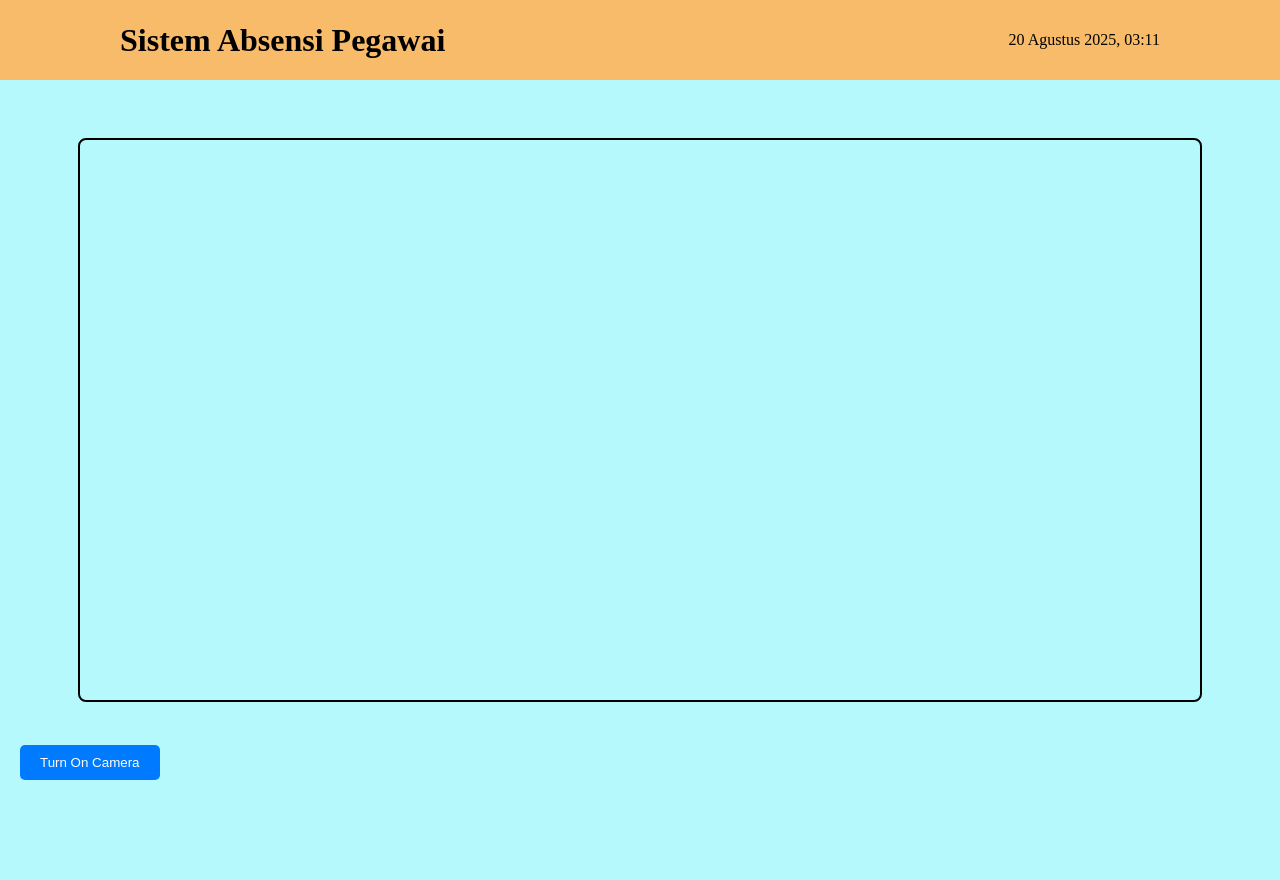
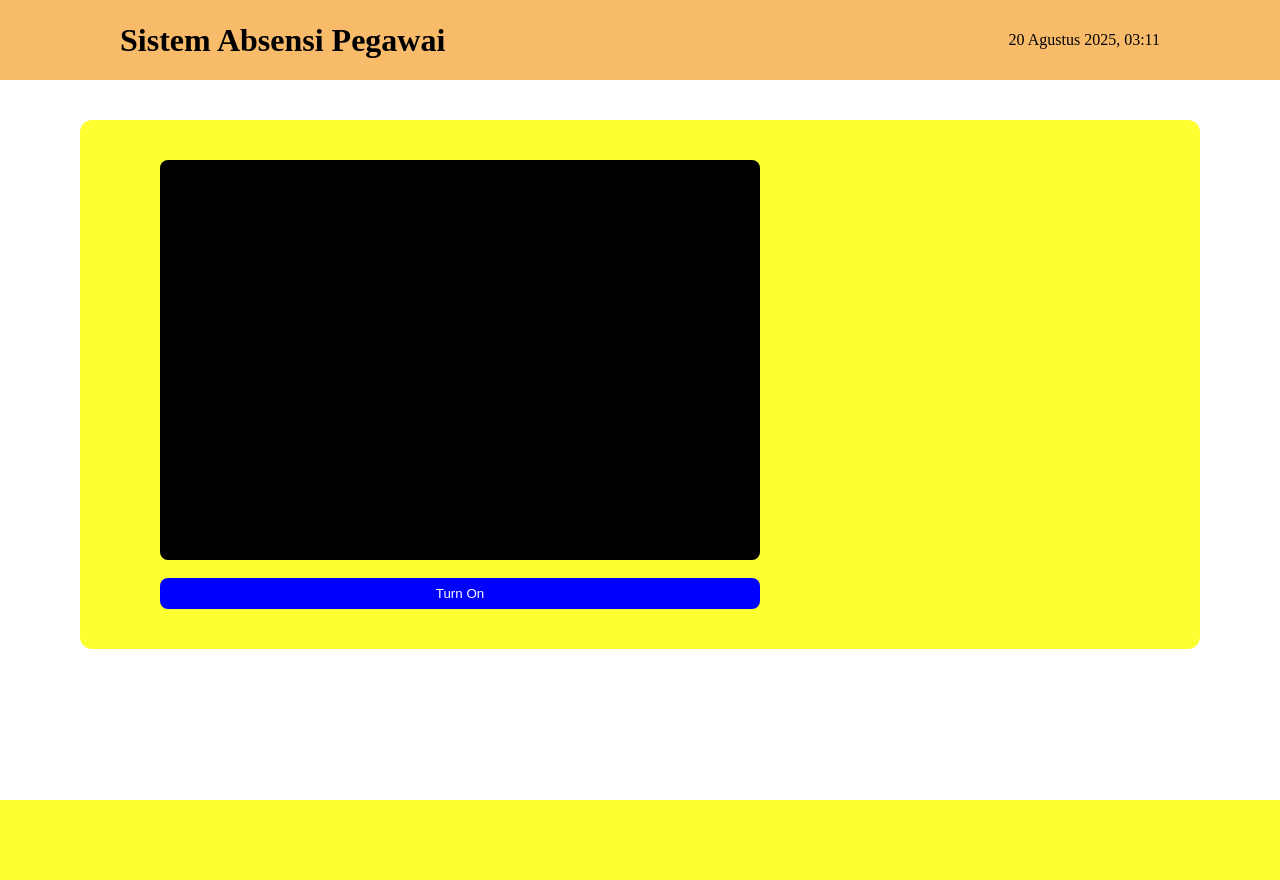
Before and after one commit to NehemiaRevel/AbsensiPegawai, a PHP site: page / in a window 1280 px wide. After the commit the page ends 800 px from the top, so only its background shows below. Run offline with PHP 8.4, Linux system fonts and the light colour scheme.

Commit message:
CamFunction

```diff
--- a/function.js
+++ b/function.js
@@ -1,13 +1,11 @@
 // --- Date Display ---
 const now = new Date();
-
 // Get the hours and minutes, ensuring they are two digits
- const hours = now.getHours().toString().padStart(2, '0');
- const minutes = now.getMinutes().toString().padStart(2, '0');
+const hours = now.getHours().toString().padStart(2, '0');
+const minutes = now.getMinutes().toString().padStart(2, '0');
 
 // Format the time in HH:MM (24-hour format)
 const timeString = `${hours}:${minutes}`;
-
 // Format the date into local format (Indonesian)
 const dateString = now.toLocaleDateString('id-ID', {
     day: '2-digit',
@@ -17,44 +15,44 @@ const dateString = now.toLocaleDateString('id-ID', {
 
 // Combine the date and time
 const dateTimeString = `${dateString}, ${timeString}`;
-
 // Display the formatted date and time
 document.getElementById("todayDate").textContent = dateTimeString;
 
 // --- Camera Function ---
-// Access the camera
-        const video = document.getElementById('video');
+const video = document.getElementById('video');
+const toggleBtn = document.getElementById('toggleBtn');
+let stream = null;  // Menyimpan stream kamera
+let isCameraOn = false;
 
-// Check if the browser supports media devices
-if (navigator.mediaDevices && navigator.mediaDevices.getUserMedia) {
-    // Request access to the camera
-    navigator.mediaDevices.getUserMedia({ video: true })
-        .then(function(stream) {
-            // Set the video source to the camera stream
-            video.srcObject = stream;
-        })
-        .catch(function(error) {
-            console.error("Error accessing the camera: ", error);
-        });
-} else {
-    alert("Your browser does not support accessing the camera.");
+async function startCamera() {
+    try {
+        stream = await navigator.mediaDevices.getUserMedia({    video: true });
+        video.srcObject = stream;
+        isCameraOn = true;
+        toggleBtn.textContent = "Turn off Camera";
+        toggleBtn.classList.remove("off");
+        toggleBtn.classList.add("on");
+    } catch (err) {
+        alert("Tidak dapat mengakses kamera: " + err);
+    }
 }
 
- // Function to stop the camera
 function stopCamera() {
     if (stream) {
         const tracks = stream.getTracks();
         tracks.forEach(track => track.stop());
         video.srcObject = null;
-        toggleButton.textContent = 'Turn On Camera';
     }
+    isCameraOn = false;
+    toggleBtn.textContent = "Turn on Camera";
+    toggleBtn.classList.remove("on");
+    toggleBtn.classList.add("off");
 }
 
-// Toggle camera on/off
-toggleButton.addEventListener('click', function() {
-    if (toggleButton.textContent === 'Turn On Camera') {
+toggleBtn.addEventListener("click", () => {
+    if (isCameraOn) {
+        stopCamera();
+    } else {
         startCamera();
-    } else {
-        stopCamera();
     }
 });
--- a/index.html
+++ b/index.html
@@ -16,10 +16,13 @@
         </div>
     </div>
 
-    <div id="video-container">
-        <video id="video" autoplay></video>
+    <div class="absenContainer">
+        <div class="camContainer">
+            <video id="video" autoplay playsinline></video><br>
+            <button id="toggleBtn" class="off">Turn On</button>
+        </div>
     </div>
-    <button id="toggle-btn">Turn On Camera</button>
+
 
     <script src="function.js"></script>
 </body>
--- a/style.css
+++ b/style.css
@@ -25,36 +25,40 @@
     margin-right: 15vh;
 }
 
-#video-container {
-    width: 100%;
-    height: 100vh;
+.absenContainer{
+    background-color: rgb(252, 255, 48);
+    border-radius: 12px;
     display: flex;
-    justify-content: center;
-    align-items: center;
-    background-color: #b5f9fc;
+    flex-direction: column;
+    margin: 5vh 10vh;
+    padding: 5vh 10vh;
+}
+
+.camContainer {
+    display: flex;
+    flex-direction: column;
+    max-width: 75vh;
 }
 
 video {
+    height: 50vh;
     width: auto;
-    align-items: start;
-    height: 70vh;
-    border: 2px solid #000;
+    background: #000;
     border-radius: 8px;
-    margin-top: -15vh;
 }
 
-#toggle-btn {
-    position: fixed;
-    bottom: 20px;
-    left: 20px;
-    padding: 10px 20px;
-    background-color: #007BFF;
-    color: white;
+.absenContainer > .camContainer > button {
+    padding: 1vh 0;
+    font-size: 1 rem;
+    border-radius: 8px;
     border: none;
-    border-radius: 5px;
     cursor: pointer;
 }
-
-#toggle-btn:hover {
-  background-color: #0056b3;
+#toggleBtn.on {
+    background: red;
+    color: #fff;
 }
+#toggleBtn.off {
+    background: blue;
+    color: #fff;
+}
```
